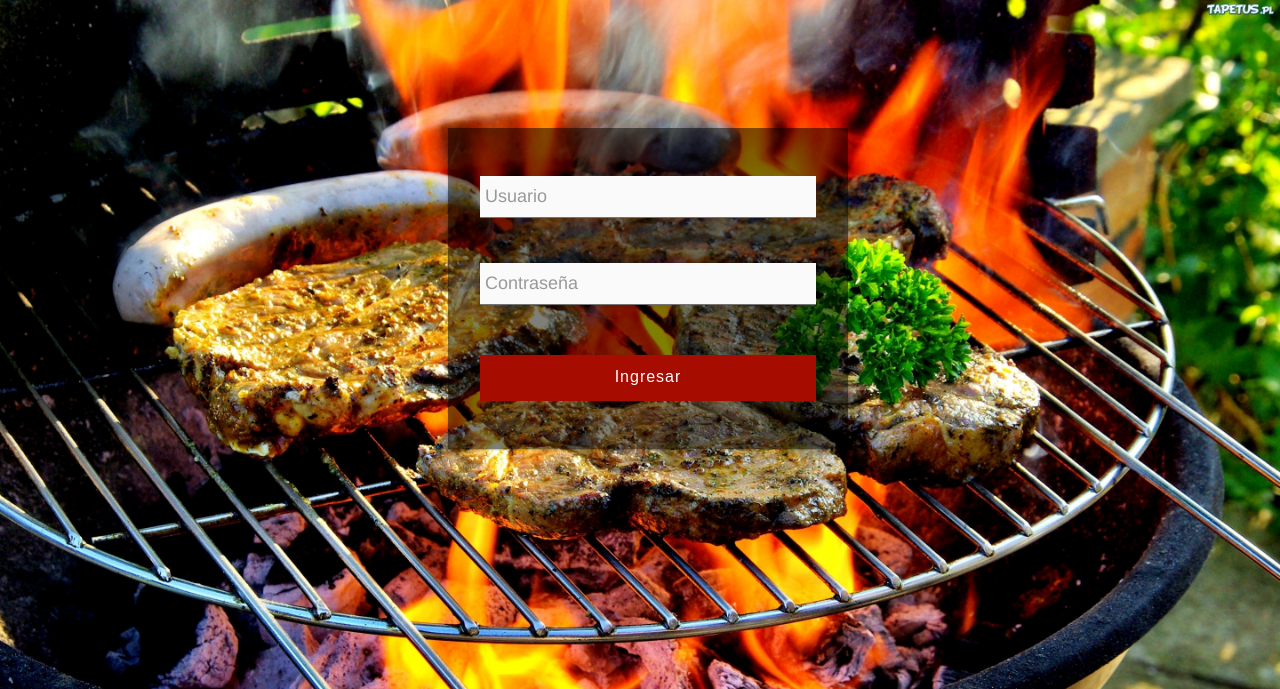
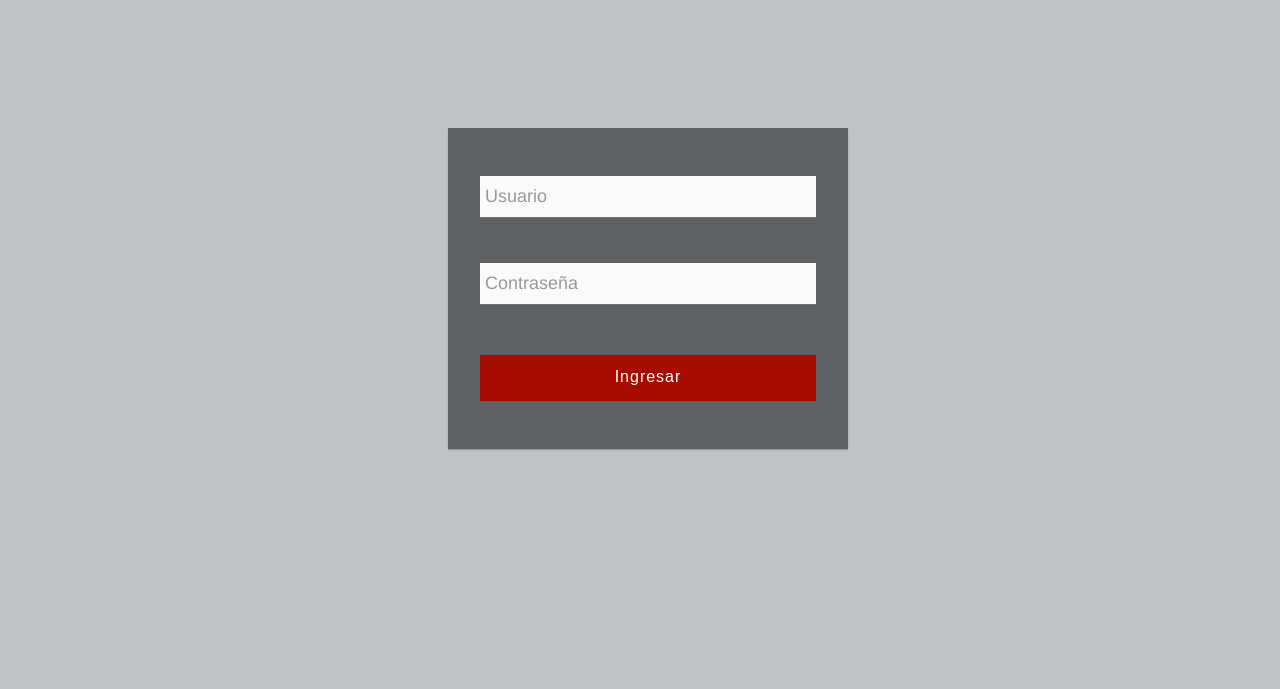
Before and after one commit to hjuarez20/LaParrillaArgentina, a PHP site: page /admin123.php in a window 1280 px wide. Shown: the top 689 px of the page. Run offline with PHP 8.4, Linux system fonts and the light colour scheme; some libraries are stand-ins or nearby versions.

Commit message:
23/05/2016
cambio de fondo

```diff
--- a/css/login.css
+++ b/css/login.css
@@ -262,7 +262,7 @@
 footer img:focus , footer a:focus { outline: none; }
 
 .background-login{
-  background-image: url(../img/login.jpg);
+  background-color: #bdc3c7;
   width: 100%;
   background-attachment: fixed;
   background-size: cover;
```
